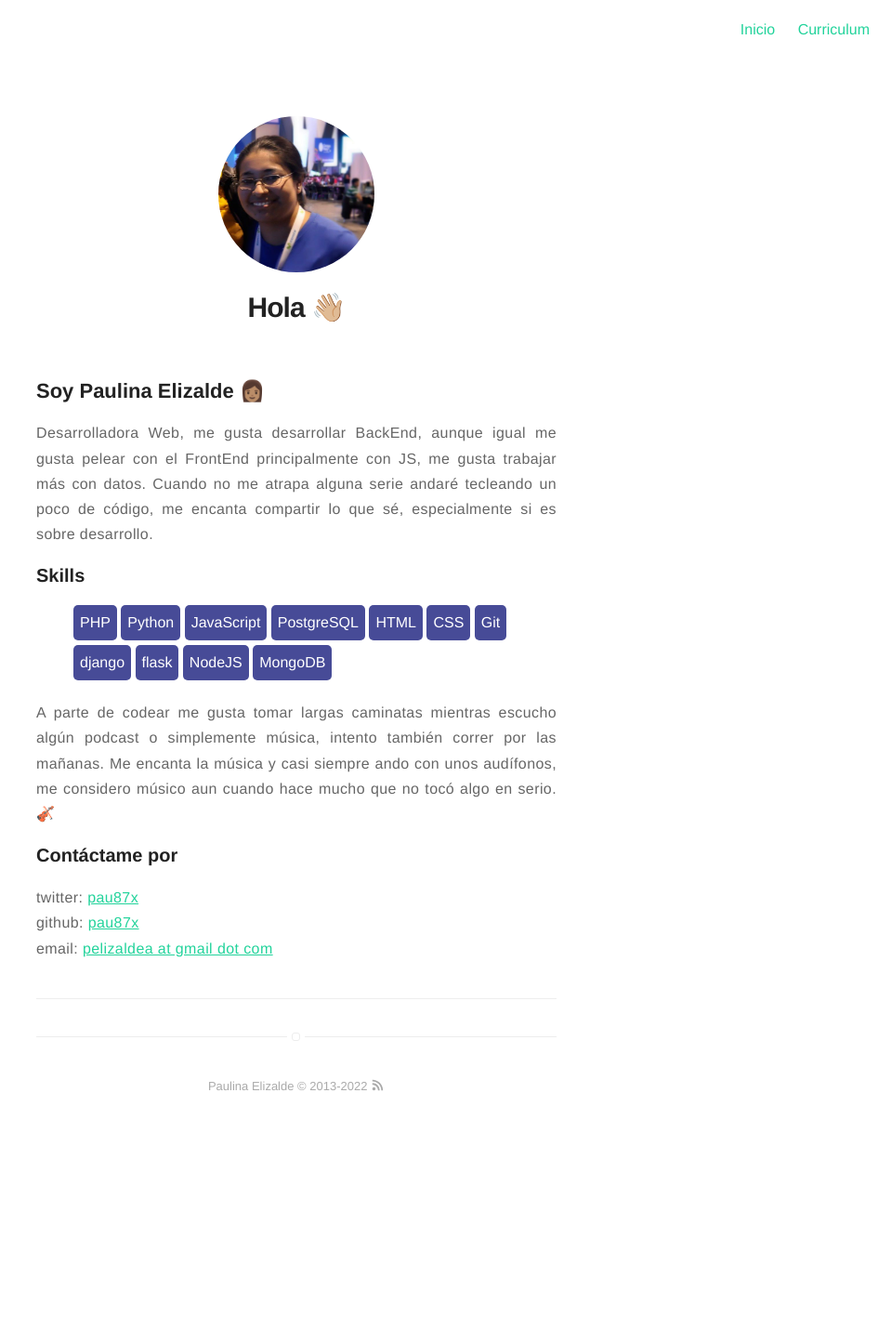
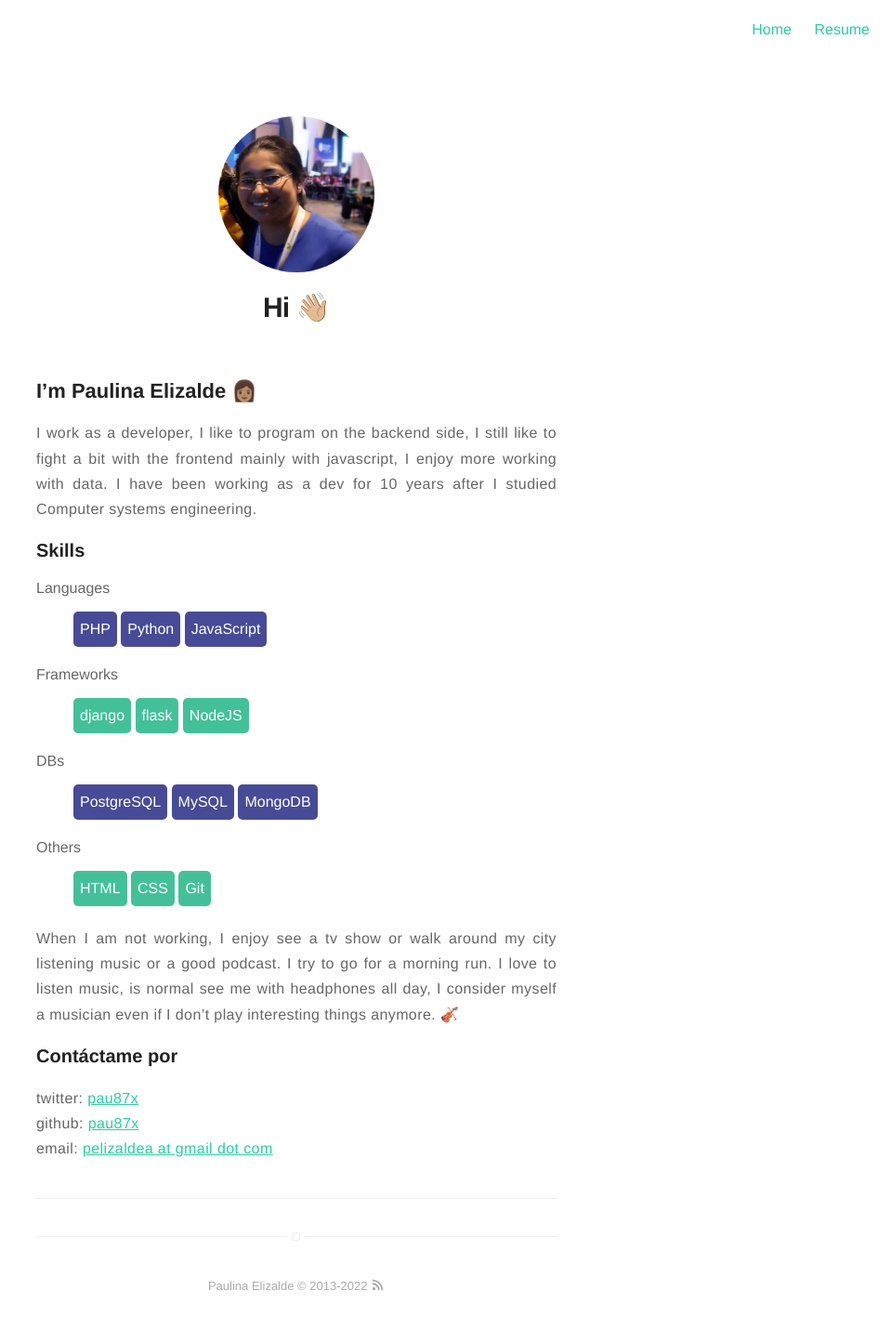
Before and after one commit to pau87x/pau87x.github.io, a Jekyll site: the page built from about.md, in a window 1280 px wide. Shown: the whole page at 93% size, without its empty margins (321-1280 px from the left). Built offline with Jekyll 4.4.1, drawn with Linux system fonts in a browser that asks for light colours; before the commit the page ends 1216 px from its top, so only the background shows below that.

Commit message:
Changing language to english

```diff
--- a/_includes/nav.html
+++ b/_includes/nav.html
@@ -2,8 +2,16 @@
     <ul class="list">
         {% if page.title != "Home" %}
             <li class="item">
-                <a class="link" href="{{ site.url }}/">Inicio</a>
+                <a class="link" href="{{ site.url }}/">Home</a>
             </li>
+        {% endif %}
+
+        {% if site.about == true %}
+            {% if page.title != "About" %}
+                <li class="item">
+                    <a class="link" href="{{ site.url }}/about">About</a>
+                </li>
+            {% endif %}
         {% endif %}
 
         {% if site.blog == true %}
@@ -17,15 +25,7 @@
         {% if site.projects == true %}
             {% if page.title != "Projects" %}
                 <li class="item">
-                    <a class="link" href="{{ site.url }}/projects">Proyectos</a>
-                </li>
-            {% endif %}
-        {% endif %}
-
-        {% if site.about == true %}
-            {% if page.title != "About" %}
-                <li class="item">
-                    <a class="link" href="{{ site.url }}/about">Sobre mi</a>
+                    <a class="link" href="{{ site.url }}/projects">Proyects</a>
                 </li>
             {% endif %}
         {% endif %}
@@ -33,7 +33,7 @@
         {% if site.resume == true %}
             <li class="item">
                 <a class="link" href="{% if site.resume-external %} {{ site.resume-url }}
-                {% else %}{{ site.url }}/{{ site.resume-url }}{% endif %}">Curriculum</a>
+                {% else %}{{ site.url }}/{{ site.resume-url }}{% endif %}">Resume</a>
             </li>
         {% endif %}
     </ul>
--- a/_sass/pages/about.sass
+++ b/_sass/pages/about.sass
@@ -25,6 +25,10 @@
             &:hover
                 color: #FF7A00
 
+    .skill-list-light
+        li
+            background-color: #42c198
+
     div#instafeed
         background-color: black
         font-size: 1px
--- a/about.md
+++ b/about.md
@@ -7,41 +7,56 @@ customjs:
 ---
 ![Profile Image]({{ site.url }}/{{ site.picture }})
 
-# Hola 👋🏼
+# Hi 👋🏼
 
-## Soy Paulina Elizalde 👩🏽‍
+## I'm Paulina Elizalde 👩🏽‍
 
-Desarrolladora Web, me gusta desarrollar BackEnd, aunque igual me gusta pelear
- con el FrontEnd principalmente con JS, me gusta trabajar más con datos.
-Cuando no me atrapa alguna serie andaré tecleando un poco de código, me encanta
- compartir lo que sé, especialmente si es sobre desarrollo.
+I work as a developer, I like to program on the backend side, I still like to
+fight a bit with the frontend mainly with javascript, I enjoy more working
+with data. I have been working as a dev for 10 years after I studied Computer
+systems engineering.
 
 ### Skills
+<div class="skill-list">
+Languages
+    <ul class="skill-list">
+        <li>PHP</li>
+        <li>Python</li>
+        <li>JavaScript</li>
+    </ul>
 
-<ul class="skill-list">
-    <li>PHP</li>
-    <li>Python</li>
-    <li>JavaScript</li>
-    <li>PostgreSQL</li>
-    <li>HTML</li>
-    <li>CSS</li>
-    <li>Git</li>
-    <li>django</li>
-    <li>flask</li>
-    <li>NodeJS</li>
-    <li>MongoDB</li>
-</ul>
+Frameworks
+    <ul class="skill-list-light">
+        <li>django</li>
+        <li>flask</li>
+        <li>NodeJS</li>
+    </ul>
 
-A parte de codear me gusta tomar largas caminatas mientras escucho algún
-podcast o simplemente música, intento también correr por las mañanas.
-Me encanta la música y casi siempre ando con unos audífonos, me considero músico
-aun cuando hace mucho que no tocó algo en serio. 🎻
+DBs
+    <ul class="skill-list">
+        <li>PostgreSQL</li>
+        <li>MySQL</li>
+        <li>MongoDB</li>
+    </ul>
+
+Others
+    <ul class="skill-list-light">
+        <li>HTML</li>
+        <li>CSS</li>
+        <li>Git</li>
+    </ul>
+</div>
+
+When I am not working, I enjoy see a tv show or walk around my city listening
+music or a good podcast. I try to go for a morning run. I love to listen music,
+is normal see me with headphones all day, I consider myself a musician even if
+I don't play interesting things anymore. 🎻
 
 ### Contáctame por
 
 twitter: [pau87x](http://twitter.com/pau87x)
 github: [pau87x](http://github.com/pau87x)
-email: [pelizaldea at gmail dot com](mailto:pelizalde@ gmail.com)
+email: [pelizaldea at gmail dot com](mailto:pelizalde@gmail.com)
 <hr>
 
 <div id="instafeed">
```
